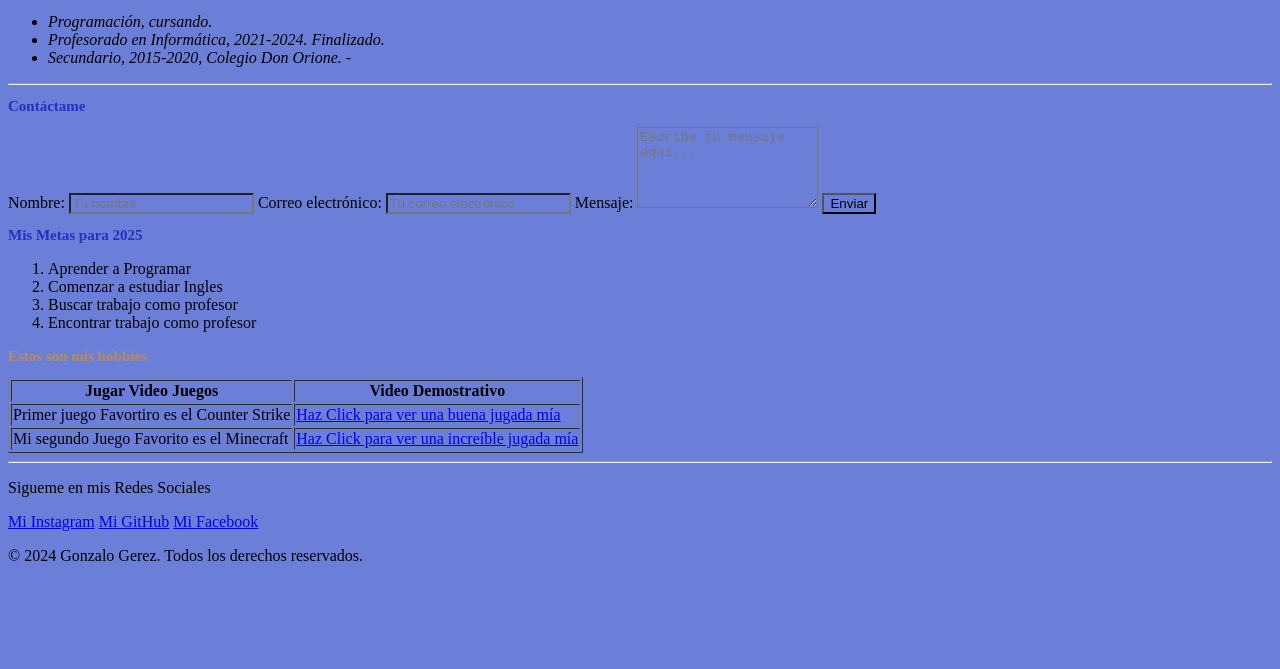
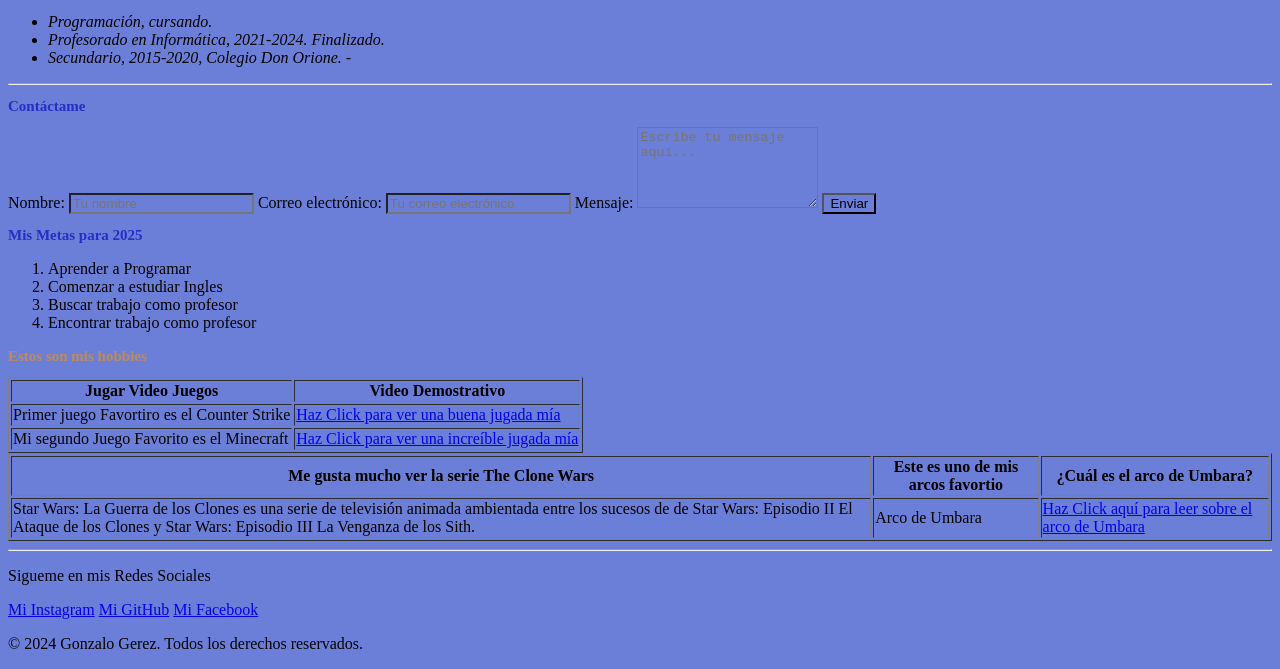
Before and after one commit to GonzaGerez/Prueba, a plain HTML site: page Mi portafolio/index3.html in a window 1280 px wide. Shown: the part 717-1386 px from the top of the page. Before the commit the page ends 1298 px from the top, so only its background shows below. Drawn offline with Linux system fonts and the light colour scheme.

Commit message:
Agregue un nuevo Hobbie

```diff
--- a/Mi portafolio/index3.html
+++ b/Mi portafolio/index3.html
@@ -87,6 +87,22 @@
                     </tr>
                 </tbody>
             </table>
+            <table border="1">
+                <thead>
+                    <tr>
+                        <th>Me gusta mucho ver la serie The Clone Wars</th>
+                        <th>Este es uno de mis arcos favortio</th>
+                        <th>¿Cuál es el arco de Umbara?</th>
+                    </tr>
+                    <tr>
+                        <td> Star Wars: La Guerra de los Clones es una serie de televisión animada ambientada entre los sucesos de de Star Wars: Episodio II El Ataque de los Clones y Star Wars: Episodio III La Venganza de los Sith.</td>
+                        <td>Arco de Umbara</td>
+                        <td><a href="https://starwars.fandom.com/es/wiki/Batalla_de_Umbara" target="_blank">Haz Click aquí para leer sobre el arco de Umbara</a></td>
+                    </tr>
+                </thead>
+
+
+            </table>
 
         </section>
     </main>
```
